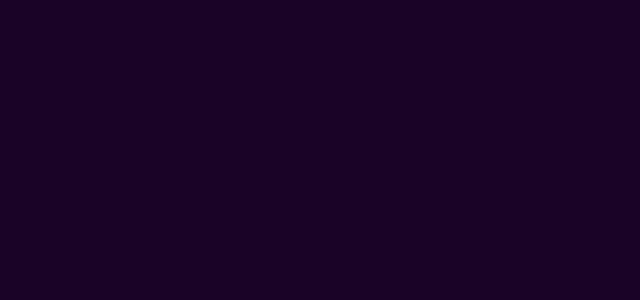
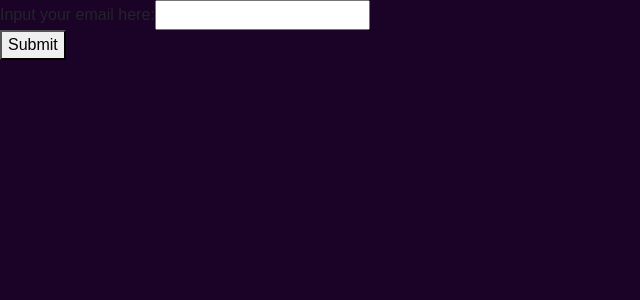
Before and after one commit to taolati20011/traditional-game-project, a React (Create React App) app: page /forget-password in a window 1280 px wide. Before the commit this address had no page. Shown: the top 300 px of the page, without its empty margins (0-640 px from the left). Built offline with nearby package versions, Linux system fonts and the light colour scheme.

Commit message:
update forget pw

```diff
--- a/src/App.js
+++ b/src/App.js
@@ -10,6 +10,7 @@ import {
   useRoutes,
 } from "react-router-dom";
 import PageGame from "../src/pages/PageGame";
+import ForgetPassword from './login/ForgetPassword.js';
 
 const AppLink = () => {
   let routes = useRoutes([
@@ -17,7 +18,8 @@ const AppLink = () => {
     { path: "/game/:id", element: <PageGame/> },
     { path: "/login", element: <Login/>},
     { path: "/list-user", element: <ListUser/>},
-    { path: "/register", element: <Register/>}
+    { path: "/register", element: <Register/>},
+    { path: "/forget-password", element: <ForgetPassword/>}
     // ...
   ]);
   return routes;
--- /dev/null
+++ b/src/login/ForgetPassword.js
@@ -0,0 +1,61 @@
+import React, { Component } from 'react'
+
+export default class ForgetPassword extends Component {
+    constructor(props) {
+        super(props)
+        this.state = {
+            "recipient": ""
+        }
+    }
+
+    setParams = (event) => {
+        this.setState({[event.target.name] : event.target.value})
+    }
+
+    forgetpw = () => {
+        var myHeaders = new Headers();
+        myHeaders.append("Content-Type", "application/json");
+
+        var raw = JSON.stringify({
+            "recipient": this.state.recipient
+          });
+
+          var requestOptions = {
+            method: 'POST',
+            headers: myHeaders,
+            body: raw,
+            redirect: 'follow'
+          };
+
+          fetch("http://localhost:8080/api/user/forgotpassword", requestOptions)
+          .then(response => {
+            console.log(response.text)
+            if (response.status == 200) {
+                return response
+            }
+            throw Error(response.status)
+        })
+        .then(result => {
+            console.log(result)
+            alert("Request success, We'll send an mail to you!")
+        })
+        .catch(error => {
+            console.log('error', error)
+            alert('Wrong email format!')
+        })
+    }
+
+    render() {
+        return (
+            <form>
+                <div>
+                    <label>Input your email here:</label>
+                    <input type="text" name="recipient" onChange={this.setParams}></input>
+                </div>
+                <div>
+                    <button type="button" onClick={this.forgetpw}>Submit</button>
+                </div>
+            </form>
+        )
+    }
+}
```
